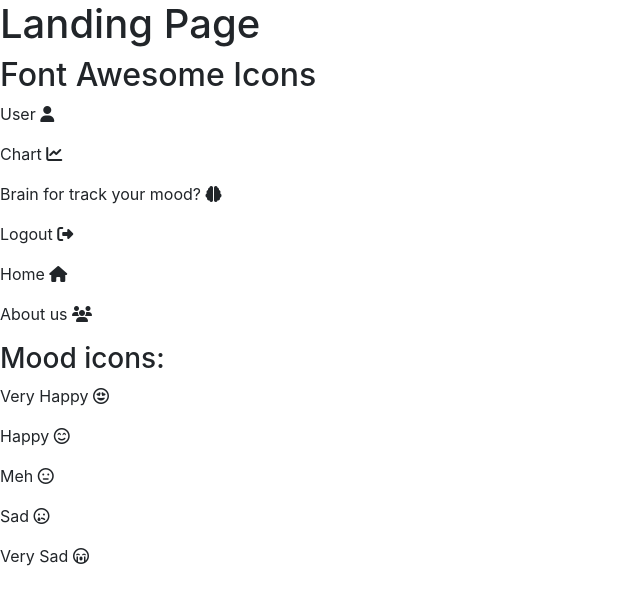
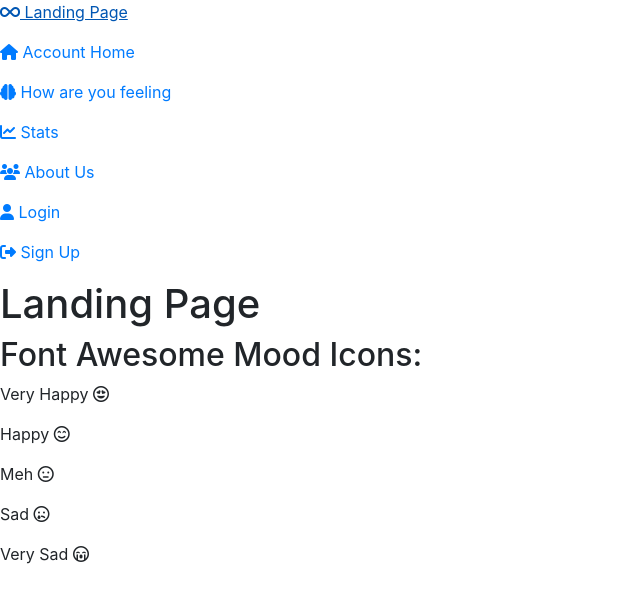
Before and after one commit to DanMorriss/MenTool, a Django app: page / in a window 1280 px wide. Shown: the top 605 px of the page, without its empty margins (0-640 px from the left). Run offline with Django 4.2, Linux system fonts and the light colour scheme; some libraries are stand-ins or nearby versions.

Commit message:
Add links to the different pages in the base template

```diff
--- a/templates/base.html
+++ b/templates/base.html
@@ -14,8 +14,20 @@
     {% endblock %}
 
     <title>MenTool</title>
+
 </head>
+
 <body>
+
+    <!-- Links -->
+    <a href="{% url 'landing' %}"><p><i class="fa-solid fa-infinity"></i> Landing Page</p></a>
+    <a href="{% url 'home' %}"><p><i class="fa-solid fa-house"></i> Account Home</p></a>
+    <a href="{% url 'mood-form' %}"><p><i class="fa-solid fa-brain"></i> How are you feeling</p></a>
+    <a href="{% url 'stats' %}"><p><i class="fa-solid fa-chart-line"></i> Stats</p></a>
+    <a href="{% url 'about-us' %}"><p><i class="fa-solid fa-users"></i> About Us</p></a>
+    <a href="{% url 'login' %}"><p><i class="fa-solid fa-user"></i> Login</p></a>
+    <a href="{% url 'signup' %}"><p><i class="fa-solid fa-right-from-bracket"></i> Sign Up</p></a>
+
     {% block content %}
     {% endblock %}
 
@@ -27,5 +39,7 @@
     <!-- font awesome script -->
     <script src="https://kit.fontawesome.com/076967cb18.js" crossorigin="anonymous"></script>
 
+
+
 </body>
 </html>
--- a/tracker/templates/tracker/tracker_landing.html
+++ b/tracker/templates/tracker/tracker_landing.html
@@ -2,20 +2,9 @@
 {% block content %}
 
 <h1>Landing Page</h1>
-<h2>Font Awesome Icons</h2>
-<p>User <i class="fa-solid fa-user"></i></p>
 
-<p>Chart <i class="fa-solid fa-chart-line"></i></p>
 
-<p>Brain for track your mood? <i class="fa-solid fa-brain"></i></p>
-
-<p>Logout <i class="fa-solid fa-right-from-bracket"></i></p>
-
-<p>Home <i class="fa-solid fa-house"></i></p>
-
-<p>About us <i class="fa-solid fa-users"></i></p>
-
-<h3>Mood icons:</h3>
+<h2>Font Awesome Mood Icons:</h2>
 
 <p>Very Happy <i class="fa-regular fa-face-grin-hearts"></i></p>
 
@@ -27,4 +16,7 @@
 
 <p>Very Sad <i class="fa-regular fa-face-sad-cry"></i></p>
 
+
+
+
 {% endblock %}
```
Also changed, not shown: README.md.
